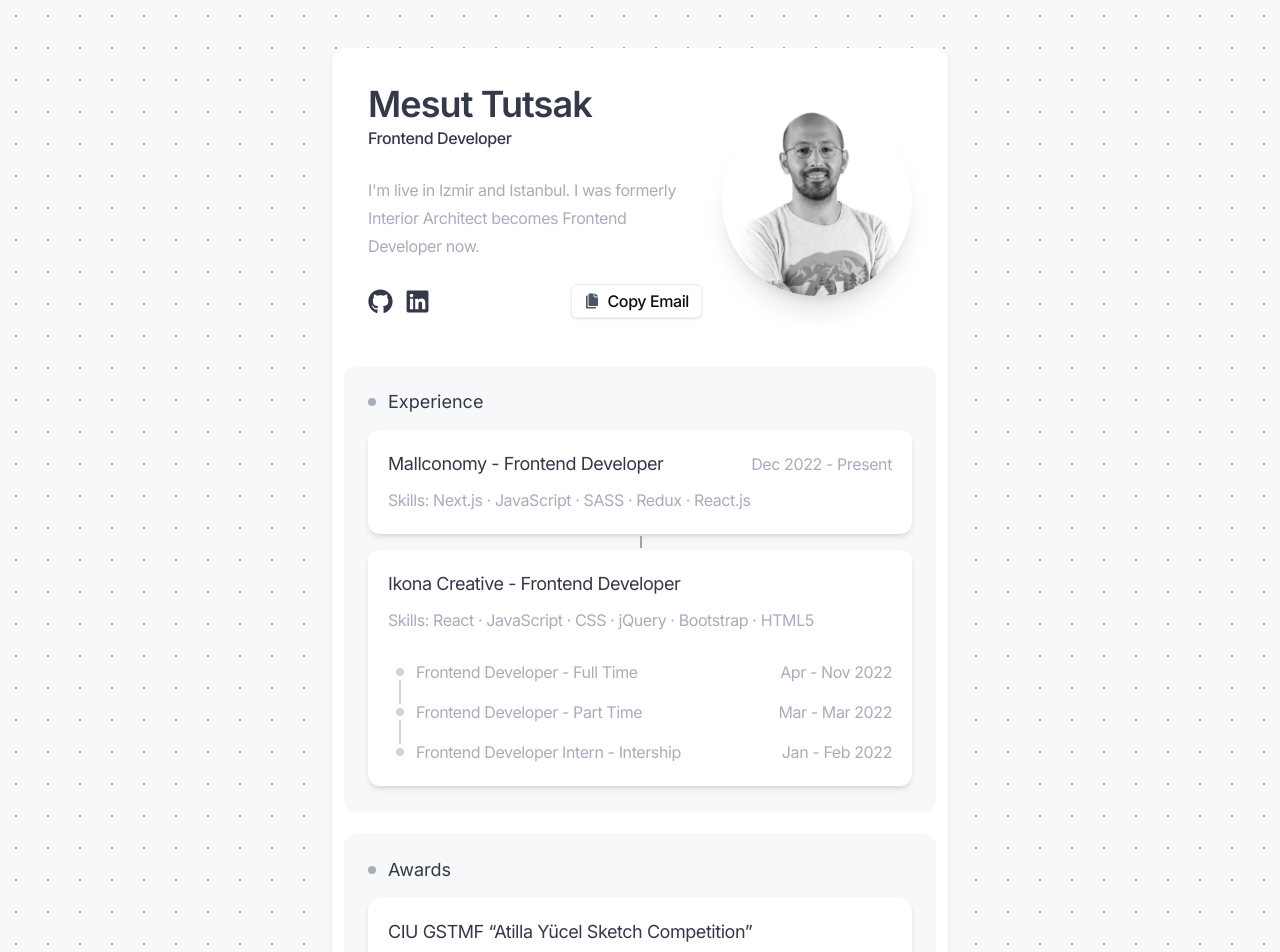
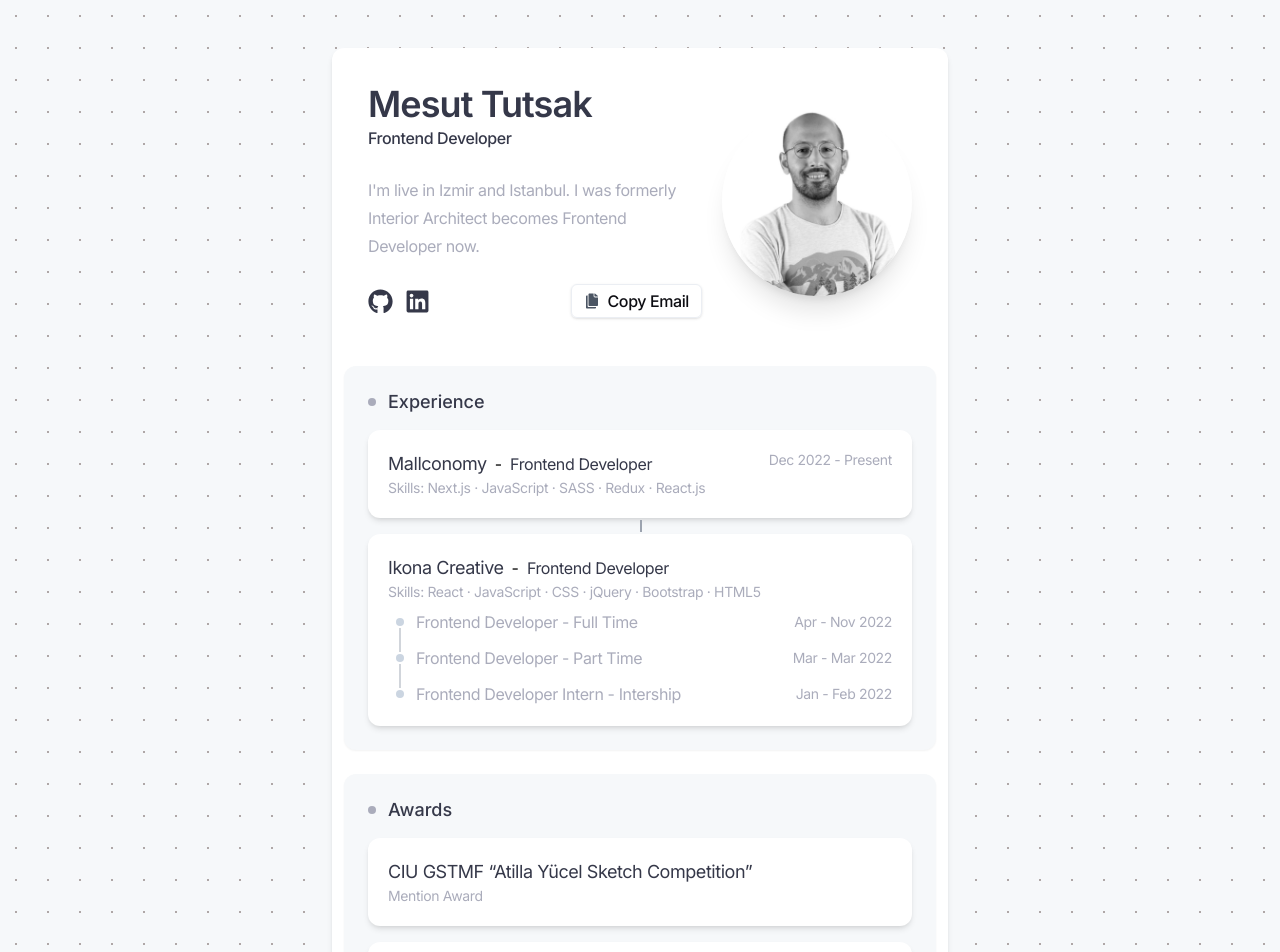
Before and after one commit to mesuttutsak/my-website, a Next.js app: page / in a window 1280 px wide. Shown: the top 952 px of the page. Built offline with nearby package versions, Linux system fonts and the light colour scheme.

Commit message:
font parametreleri düzenlendi

```diff
--- a/src/components/HomePage/Experience/Item.tsx
+++ b/src/components/HomePage/Experience/Item.tsx
@@ -26,19 +26,25 @@ const Item = ({ data }: any) => {
     const { company, website, skills, location, working_type, periods, } = data;
 
     return (
-        <Surface inOrder customClassname={['flex', 'flex-col', 'gap-6']}>
-            <div className="flex flex-row z-[2]">
-                <div className="flex-auto">
-                    <div className='flex flex-wrap justify-between mb-2 gap-x-3'>
-                        <Text tag="h4" customClassname={['sm:inline-block']} ><Link href={website} target='_blank' >{company}</Link> - {periods[0].title}</Text>
+        <Surface inOrder customClassname={['item']}>
+            <div className='itemContainer'>
+                <div className="itemWrap">
+                    <div className='heading'>
+                        <div className='sm:inline-block'>
+                            <Text tag="h4" customClassname={['sm:inline-block']} >
+                                <Link href={website} target='_blank' >{company}</Link>
+                            </Text>
+                            <span className='px-2'>-</span>
+                            <Text fontSize='md' tag="h4" customClassname={['sm:inline-block']} >{periods[0].title}</Text>
+                        </div>
                         { periods.length == 1 &&
-                            <Text customClassname={['whitespace-nowrap']}>
+                            <Text fontSize='sm' customClassname={['whitespace-nowrap']}>
                                 {periods[0].start_date} {periods[0].end_date && '- ' + periods[0].end_date}
                             </Text>
                         }
                     </div>
 
-                    <Text>Skills:  {skills.join(" · ")} </Text>
+                    <Text fontSize='sm'>Skills: {skills.join(" · ")} </Text>
                 </div>
             </div>
             {/* {location} */}
@@ -54,8 +60,8 @@ const Item = ({ data }: any) => {
                             end_date,
                             desc,
                         } : ExperiencePeriod) => (
-                            <li key={title} className='flex flex-wrap justify-between items-center'>
-                                <Text >{title} - {employment_type}</Text> <Text customClassname={['whitespace-nowrap']}>{start_date} - {end_date}</Text>
+                            <li key={title}>
+                                <Text fontSize='md'>{title} - {employment_type}</Text> <Text fontSize='sm' customClassname={['whitespace-nowrap']}>{start_date} - {end_date}</Text>
                             </li>
                         )
                     )}
--- a/src/components/HomePage/Experience/index.tsx
+++ b/src/components/HomePage/Experience/index.tsx
@@ -70,7 +70,7 @@ const experience: ExperienceProps[] = [
 
 const Experience = () => {
   return (
-      <Section id="experience" customClassname={['flex flex-col gap-4']}>
+      <Section id="experience" customClassname={['']}>
         <Headline>
           <Text tag="h3">Experience</Text>
         </Headline>
--- a/src/components/HomePage/HonnorAndAwards/Item.tsx
+++ b/src/components/HomePage/HonnorAndAwards/Item.tsx
@@ -1,4 +1,5 @@
 import Surface from '@/src/core/components/Surface';
+import Text from '@/src/core/components/Text';
 import Link from 'next/link';
 import React from 'react';
 
@@ -29,7 +30,7 @@ const Item = ({ data }: any) => {
             <div className="flex flex-row z-[2]">
                 <div className="flex-auto">
                     <h4> {company} - {periods[0].title} </h4>
-                    <p> Skills:  {skills.join(" · ")} </p>
+                    <Text fontSize='sm'><b>Skills:</b> {skills.join(" · ")} </Text>
                 </div>
                 <div className="flex items-center h-100 flex-initial">
                     <Link href={website} target='_blank' className='cursor-pointer p-2 rounded-full shadow-md'><BiLinkExternal size={16} /></Link>
--- a/src/components/HomePage/HonnorAndAwards/index.tsx
+++ b/src/components/HomePage/HonnorAndAwards/index.tsx
@@ -37,7 +37,7 @@ const experience: HonnorAndAwardsProps[] = [
 
 const HonnorAndAwards = () => {
   return (
-    <Section id="honnorAndAwards" customClassname={['flex flex-col gap-4']}>
+    <Section id="honnorAndAwards" >
       <Headline>
         <Text tag="h3">Awards</Text>
       </Headline>
@@ -46,9 +46,9 @@ const HonnorAndAwards = () => {
         const { short_name, regulated_by_name, url } = regulated_by;
 
         return (
-          <Surface key={'exp_' + regulated_by} customClassname={['flex flex-col']}>
-            <Text tag="h4" customClassname={['mb-1']} >{name}</Text>
-            <Text>{degree} {title && '- ' + title} </Text>
+          <Surface key={'exp_' + regulated_by}>
+            <Text tag="h4">{name}</Text>
+            <Text fontSize="sm">{degree} {title && '- ' + title} </Text>
             {/* <Link href={url} target={'_blank'}>Regulated by : {short_name}</Link> */}
           </Surface>
         )
--- a/src/styles/globals.scss
+++ b/src/styles/globals.scss
@@ -2,7 +2,7 @@
 @tailwind components;
 @tailwind utilities;
 
-@import './variables.scss';
+@import "./variables.scss";
 
 html {
   *::-webkit-scrollbar {
@@ -27,7 +27,6 @@ main {
   @apply lg:w-1/2 w-full h-fit mx-auto;
 }
 
-
 .wrapper {
   @apply flex justify-between flex-row;
 }
@@ -43,7 +42,6 @@ header {
     }
 
     nav {
-
       .navList {
         @apply flex flex-row gap-8;
       }
@@ -68,7 +66,6 @@ header {
 }
 
 .lightBeam {
-
   @apply fixed left-0 top-0 w-screen h-screen inset-0 pointer-events-none z-[-1];
 }
 
@@ -101,7 +98,6 @@ header {
     &small {
       @apply p-3;
     }
-
   }
 
   &.fit {
@@ -116,7 +112,7 @@ header {
     user-select: none;
   }
 
-  &.inOrder  {
+  &.inOrder {
     & + .surface {
       &::before {
         @apply content-[''] absolute top-0 left-1/2 shadow-md border border-gray-400 h-3 z-[0];
@@ -127,25 +123,6 @@ header {
 
   #headerWrap {
     @apply py-5 px-6;
-  }
-}
-
-#experience {
-
-  ul.periods {
-    @apply relative flex flex-col gap-3;
-    li {
-      @apply relative ml-3 pl-4;
-      &:before {
-        @apply content-[''] bg-slate-300  w-2 h-2 rounded-full absolute top-1/2 left-0 -translate-y-1/2 -translate-x-1/2;
-      }
-
-      & + li  {
-        &:after {
-          @apply content-[''] border border-gray-300 h-6 absolute top-[6px] left-0 -translate-y-full -translate-x-1/2;
-        }
-      }
-    }
   }
 }
 
@@ -164,7 +141,7 @@ header {
 }
 
 .headline {
-  @apply relative text-lg leading-6 font-normal pl-5 whitespace-nowrap w-full block color_primary;
+  @apply relative text-lg leading-6 font-medium pl-5 whitespace-nowrap w-full block color_primary;
 
   &::before {
     @apply content-[''] dots_bg rounded-full -translate-y-1/2 absolute left-0 top-1/2 w-[.5rem] h-[.5rem];
@@ -178,7 +155,7 @@ header {
 section {
   @apply shadow-sm bg_secondary rounded-[12px] p-6;
 
-  &[data-theme = light] {
+  &[data-theme="light"] {
     @apply bg_primary shadow-none;
   }
 
@@ -191,9 +168,13 @@ section {
       .left {
         @apply flex flex-col flex-auto justify-center sm:text-start text-center gap-6 w-auto;
 
-        .top {}
-        .middle {}
-        .bottom { @apply gap-6 flex sm:justify-between justify-center;}
+        .top {
+        }
+        .middle {
+        }
+        .bottom {
+          @apply gap-6 flex sm:justify-between justify-center;
+        }
       }
 
       .right {
@@ -207,69 +188,198 @@ section {
       }
     }
   }
+
+  &#honnorAndAwards {
+    @apply flex flex-col gap-4;
+  }
+  &#experience {
+    @apply flex flex-col gap-4;
+
+    .item {
+      @apply flex flex-col;
+
+      .itemContainer {
+        @apply flex flex-row z-[2];
+
+        .itemWrap {
+          @apply flex-auto;
+
+          .heading {
+            @apply flex flex-wrap justify-between gap-x-3;
+          }
+
+        }
+      }
+
+      ul.periods {
+        @apply relative flex flex-col gap-3 mt-2;
+        li {
+          @apply relative ml-3 pl-4 flex flex-wrap justify-between items-center;
+          &:before {
+            @apply content-[''] bg-slate-300  w-2 h-2 rounded-full absolute top-1/2 left-0 -translate-y-1/2 -translate-x-1/2;
+          }
+
+          & + li {
+            &:after {
+              @apply content-[''] border border-gray-300 h-6 absolute top-[6px] left-0 -translate-y-full -translate-x-1/2;
+            }
+          }
+        }
+      }
+    }
+  }
 }
 
 .draggableElement {
   &.draggable {
     @apply z-40 select-none;
 
-    &>* {
+    & > * {
       @apply transition-all shadow-lg;
     }
   }
 }
 
 @mixin textProperties() {
-  &[data-fs = xs] { @apply text-xs}
-  &[data-fs = sm] { @apply text-sm}
-  &[data-fs = md], &[data-fs = base] { @apply text-base}
-  &[data-fs = lg] { @apply text-lg}
-  &[data-fs = xl] { @apply text-xl}
-  &[data-fs = xxl] { @apply text-2xl}
-  &[data-fs = xxxl] { @apply text-3xl}
-  &[data-fs = xxxxl] { @apply text-4xl}
-  &[data-fs = xxxxxl] { @apply text-5xl}
+  &[data-fs="xs"] {
+    @apply text-xs;
+  }
+  &[data-fs="sm"] {
+    @apply text-sm;
+  }
+  &[data-fs="md"],
+  &[data-fs="base"] {
+    @apply text-base;
+  }
+  &[data-fs="lg"] {
+    @apply text-lg;
+  }
+  &[data-fs="xl"] {
+    @apply text-xl;
+  }
+  &[data-fs="xxl"] {
+    @apply text-2xl;
+  }
+  &[data-fs="xxxl"] {
+    @apply text-3xl;
+  }
+  &[data-fs="xxxxl"] {
+    @apply text-4xl;
+  }
+  &[data-fs="xxxxxl"] {
+    @apply text-5xl;
+  }
 
-  &[data-fw = thin] { @apply font-thin};
-  &[data-fw = extralight] { @apply font-extralight};
-  &[data-fw = light] { @apply font-light};
-  &[data-fw = normal] { @apply font-normal};
-  &[data-fw = medium] { @apply font-medium};
-  &[data-fw = semibold] { @apply font-semibold};
-  &[data-fw = bold] { @apply font-bold};
-  &[data-fw = extrabold] { @apply font-extrabold};
-  &[data-fw = black] { @apply font-black};
+  &[data-fw="thin"] {
+    @apply font-thin;
+  }
+  &[data-fw="extralight"] {
+    @apply font-extralight;
+  }
+  &[data-fw="light"] {
+    @apply font-light;
+  }
+  &[data-fw="normal"] {
+    @apply font-normal;
+  }
+  &[data-fw="medium"] {
+    @apply font-medium;
+  }
+  &[data-fw="semibold"] {
+    @apply font-semibold;
+  }
+  &[data-fw="bold"] {
+    @apply font-bold;
+  }
+  &[data-fw="extrabold"] {
+    @apply font-extrabold;
+  }
+  &[data-fw="black"] {
+    @apply font-black;
+  }
 
-  &[data-fw = thin] { @apply font-thin}
-  &[data-fw = extralight] { @apply font-extralight};
-  &[data-fw = light] { @apply font-light};
-  &[data-fw = normal] { @apply font-normal};
-  &[data-fw = medium] { @apply font-medium};
-  &[data-fw = semibold] { @apply font-semibold};
-  &[data-fw = bold] { @apply font-bold};
-  &[data-fw = extrabold] { @apply font-extrabold};
-  &[data-fw = black] { @apply font-black; };
+  &[data-fw="thin"] {
+    @apply font-thin;
+  }
+  &[data-fw="extralight"] {
+    @apply font-extralight;
+  }
+  &[data-fw="light"] {
+    @apply font-light;
+  }
+  &[data-fw="normal"] {
+    @apply font-normal;
+  }
+  &[data-fw="medium"] {
+    @apply font-medium;
+  }
+  &[data-fw="semibold"] {
+    @apply font-semibold;
+  }
+  &[data-fw="bold"] {
+    @apply font-bold;
+  }
+  &[data-fw="extrabold"] {
+    @apply font-extrabold;
+  }
+  &[data-fw="black"] {
+    @apply font-black;
+  }
 
-  &[data-c = dark] { @apply color_primary;}
-  &[data-c = lightdark] { @apply color_secondary; }
+  &[data-c="dark"] {
+    @apply color_primary;
+  }
+  &[data-c="lightdark"] {
+    @apply color_secondary;
+  }
 }
-
 
 .text {
   color: #353849;
 
-  &[data-fs = xs] { @apply text-xs;}
-  &[data-fs = sm] { @apply text-sm;}
-  &[data-fs = md], &[data-fs = base] { @apply text-base;}
-  &[data-fs = lg] { @apply text-lg;}
-  &[data-fs = xl] { @apply text-xl;}
-  &[data-fs = xxl] { @apply text-2xl;}
-  &[data-fs = xxxl] { @apply text-3xl;}
-  &[data-fs = xxxxl] { @apply text-4xl;}
-  &[data-fs = xxxxxl] { @apply text-5xl;}
+  &[data-fs="xs"] {
+    @apply text-xs;
+  }
+  &[data-fs="sm"] {
+    @apply text-sm;
+  }
+  &[data-fs="md"],
+  &[data-fs="base"] {
+    @apply text-base;
+  }
+  &[data-fs="lg"] {
+    @apply text-lg;
+  }
+  &[data-fs="xl"] {
+    @apply text-xl;
+  }
+  &[data-fs="xxl"] {
+    @apply text-2xl;
+  }
+  &[data-fs="xxxl"] {
+    @apply text-3xl;
+  }
+  &[data-fs="xxxxl"] {
+    @apply text-4xl;
+  }
+  &[data-fs="xxxxxl"] {
+    @apply text-5xl;
+  }
 }
 
-h1 { @apply tracking-tight text-4xl font-semibold; @include textProperties(); }
-h2 { @apply tracking-tight sm:text-base text-sm font-semibold; @include textProperties(); }
-h4 { @apply tracking-tight sm:text-lg text-base sm:leading-7 leading-6 font-normal; @include textProperties(); }
-p { @apply tracking-tight sm:text-base sm:leading-7 leading-6 font-normal color_secondary; @include textProperties(); }
+h1 {
+  @apply tracking-tight text-4xl font-semibold;
+  @include textProperties();
+}
+h2 {
+  @apply tracking-tight sm:text-base text-sm font-semibold;
+  @include textProperties();
+}
+h4 {
+  @apply tracking-tight sm:text-lg text-base sm:leading-7 leading-6 font-normal;
+  @include textProperties();
+}
+p {
+  @apply tracking-tight sm:text-base sm:leading-7 leading-6 font-normal color_secondary;
+  @include textProperties();
+}
```
Also changed, not shown: src/components/HomePage/Education/index.tsx (+4 -4 lines).
